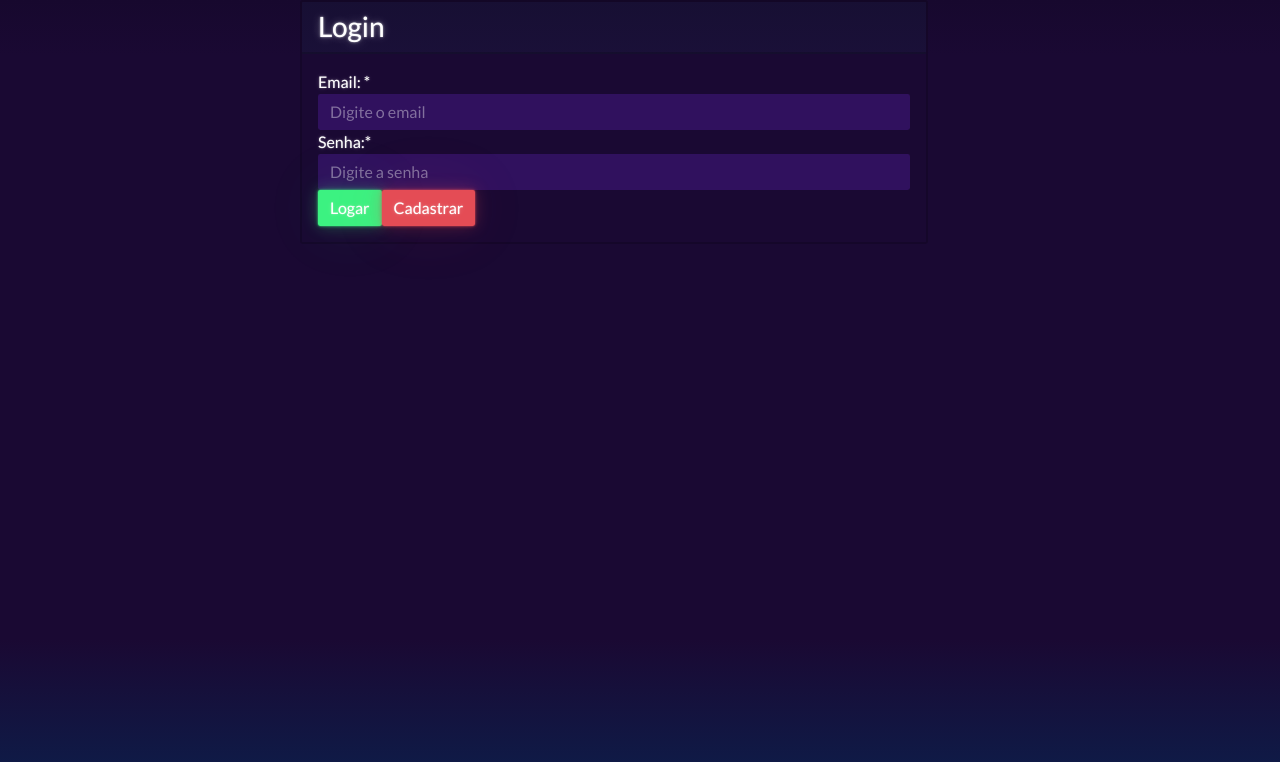
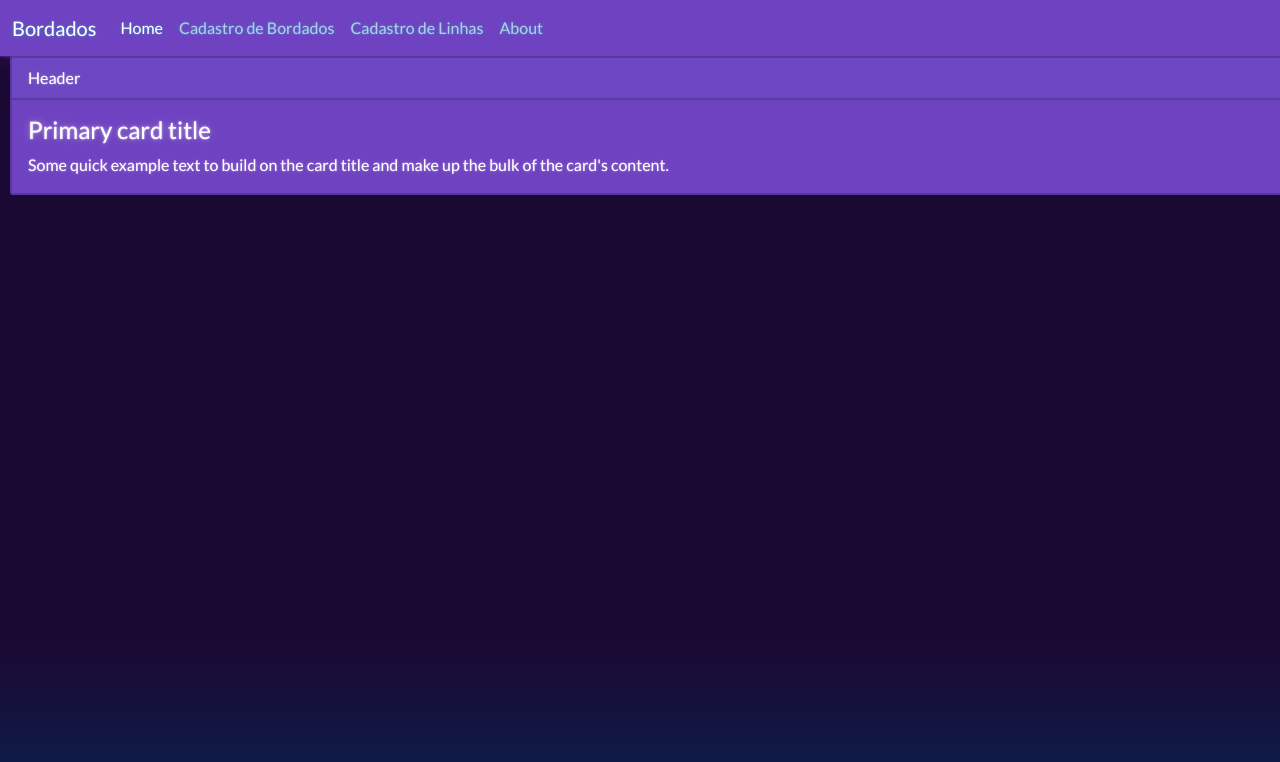
Before and after one commit to ElianaMelo/Atividade-de-DAC, a React (Create React App) app in the folder FrontEnd/primeiroprojeto/: page / in a window 1280 px wide. Shown: the top 762 px of the page. Built offline with nearby package versions, Linux system fonts and the light colour scheme.

Commit message:
adicionado a navegacao por tag

```diff
--- a/FrontEnd/primeiroprojeto/src/App.js
+++ b/FrontEnd/primeiroprojeto/src/App.js
@@ -2,13 +2,18 @@ import React from 'react';
 import 'bootswatch/dist/vapor/bootstrap.css';
 import './App.css';
 import Login from './screens/Login';
+import NavBar from './Components/NavBar';
+import TelaHome from './Home/TelaHome';
+
+import AppRoutes from './main/AppRoutes';
 
 export default class App extends React.Component{
 
   render(){
     return(
       <div>
-        <Login />
+        <NavBar/>
+        <AppRoutes/>
       </div>
     )
   }
--- /dev/null
+++ b/FrontEnd/primeiroprojeto/src/Components/NavBar.js
@@ -0,0 +1,42 @@
+import React from "react";
+
+import NavBarItem from "./NavBarItem";
+
+function NavBar(props) {
+    return (
+        <nav className="navbar navbar-expand-lg navbar-dark bg-primary">
+            <div className="container-fluid">
+                <a className="navbar-brand" href="/">Bordados</a>
+                <button className="navbar-toggler" type="button"
+                    data-bs-toggle="collapse" data-bs-target="#navbarColor01"
+                    aria-controls="navbarColor01" aria-expanded="false"
+                    aria-label="Toggle navigation">
+                    <span className="navbar-toggler-icon"></span>
+                </button>
+
+                <div className="collapse navbar-collapse" id="navbarColor01">
+                    <ul className="navbar-nav me-auto">
+                        <li className="NavBarItem">
+                            <a className="nav-link active" href="/">Home
+                                <span className="visually-hidden">(current)</span>
+                            </a>
+                        </li>
+                        <li className="NavBarItemm">
+                            <a className="nav-link" href="/TelaCadastroBordados">Cadastro de Bordados</a>
+                        </li>
+                        <li className="NavBarItem">
+                            <a className="nav-link" href="/TelaCadastroLinha">Cadastro de Linhas</a>
+                        </li>
+                        <li className="NavBarItem">
+                            <a className="nav-link" href="/">About</a>
+                        </li>
+
+                    </ul>
+
+                </div>
+            </div>
+        </nav>
+    )
+}
+
+export default NavBar;
--- /dev/null
+++ b/FrontEnd/primeiroprojeto/src/Components/NavBarItem.js
@@ -0,0 +1,12 @@
+import React from "react";
+
+function NavBarItem(props){
+    return(
+        <li className="nav-item">
+            <a className="nav-link" href={props}>{props.label}</a>
+
+        </li>
+    )
+}
+
+export default NavBarItem;
--- /dev/null
+++ b/FrontEnd/primeiroprojeto/src/Home/TelaHome.js
@@ -0,0 +1,45 @@
+import React from 'react';
+import 'bootswatch/dist/vapor/bootstrap.css';
+//import './App.css';
+
+
+
+export default class TelaHome extends React.Component {
+
+    state = {
+        nomeBordado: '',
+        result: ''
+    }
+
+    show = () => {
+
+        var result = this.state.nomeBordado;
+        console.log(this.state.nomeBordado)
+        this.setState({ result });
+    }
+
+    render() {
+        return (
+            <div>
+
+
+
+                <div className="card text-white bg-primary mb-3" style={this.style.width}>
+                    <div className="card-header">Header</div>
+                    <div className="card-body">
+                        <h4 className="card-title">Primary card title</h4>
+                        <p className="card-text">Some quick example text to build on the card title and make up the bulk of the card's content.</p>
+                    </div>
+                </div>
+            </div>
+        )
+    }
+
+    style = {
+        width: {
+            position: 'relative',
+            left: '10px'
+        }
+    }
+
+}
--- a/FrontEnd/primeiroprojeto/src/RegisterEmbroidery/TelaCadastroBordados.js
+++ b/FrontEnd/primeiroprojeto/src/RegisterEmbroidery/TelaCadastroBordados.js
@@ -1,49 +1,39 @@
 import React from 'react';
 import 'bootswatch/dist/vapor/bootstrap.css';
-import './App.css';
 
-
-
-export default class TelaCadastroBordado extends React.Component{
+export default class TelaCadastroBordado extends React.Component {
 
   state = {
     nomeBordado: '',
     result: ''
   }
 
-    show = () =>{
-
+  show = () => {
     var result = this.state.nomeBordado;
     console.log(this.state.nomeBordado)
-      this.setState({result});
+    this.setState({ result });
   }
 
-  render(){
-    return(
+  render() {
+    return (
       <div>
-      <label>nomeBordado:</label>
-      <input type="text" value={this.state.nomeBordado} onChange={(e) => {this.setState({nomeBordado: e.target.value})}}/>
-
         <div className="form-group">
           <label className="col-form-label mt-4" htmlFor="nomeCor">Nome do Bordado:</label>
           <input type="text" className="form-control" placeholder="nomeCor" id="nomeCor"
-           value={this.state.nomeBordado} onChange={(e) => {this.setState({nomeBordado: e.target.value})}}/>
+            value={this.state.nomeBordado} onChange={(e) => { this.setState({ nomeBordado: e.target.value }) }} />
         </div>
 
-      <br/>
-
+        <br />
 
         <button type="button" className="btn btn-success" onClick={this.show}>Show</button>
 
-      <br/>
+        <br />
         <div className="form-group">
           <fieldset disabled="">
             <input className="form-control" id="disabledInput" type="text"
-           placeholder="Disabled input here..." disabled="" defaultValue={this.state.result}/>
+              placeholder="Disabled input here..." disabled="" defaultValue={this.state.result} />
           </fieldset>
         </div>
-
-
       </div>
     )
   }
--- a/FrontEnd/primeiroprojeto/src/RegisterLine/TelaCadastroLinha.js
+++ b/FrontEnd/primeiroprojeto/src/RegisterLine/TelaCadastroLinha.js
@@ -1,6 +1,6 @@
 import React from 'react';
 import 'bootswatch/dist/vapor/bootstrap.css';
-import './App.css';
+
 
 export default class App extends React.Component{
 
--- a/FrontEnd/primeiroprojeto/src/index.js
+++ b/FrontEnd/primeiroprojeto/src/index.js
@@ -8,12 +8,15 @@ import TelaCadastroBordados from './TelaCadastroBordados'
 */
 import Login from './screens/Login';
 
+import TelaHome from './Home/TelaHome';
+
 import reportWebVitals from './reportWebVitals';
+
 
 const root = ReactDOM.createRoot(document.getElementById('root'));
 root.render(
   <React.StrictMode>
-    <Login />
+    <App />
   </React.StrictMode>
 );
 
--- /dev/null
+++ b/FrontEnd/primeiroprojeto/src/main/AppRoutes.js
@@ -0,0 +1,18 @@
+import React from "react";
+import {Route, BrowserRouter} from "react-router-dom";
+
+import TelaHome from "../Home/TelaHome";
+import TelaCadastroBordados from "../RegisterEmbroidery/TelaCadastroBordados";
+import TelaCadastroLinha from "../RegisterLine/TelaCadastroLinha";
+
+function AppRoutes(){
+    return(
+        <BrowserRouter>
+            <Route component={TelaHome} path="/"exact/>
+            <Route component={TelaCadastroBordados} path="/TelaCadastroBordados"/>
+            <Route component={TelaCadastroLinha} path="/TelaCadastroLinha"/>
+        </BrowserRouter>
+    )
+}
+
+export default AppRoutes;
```
Lines whose indentation alone changed are shown as unchanged.
